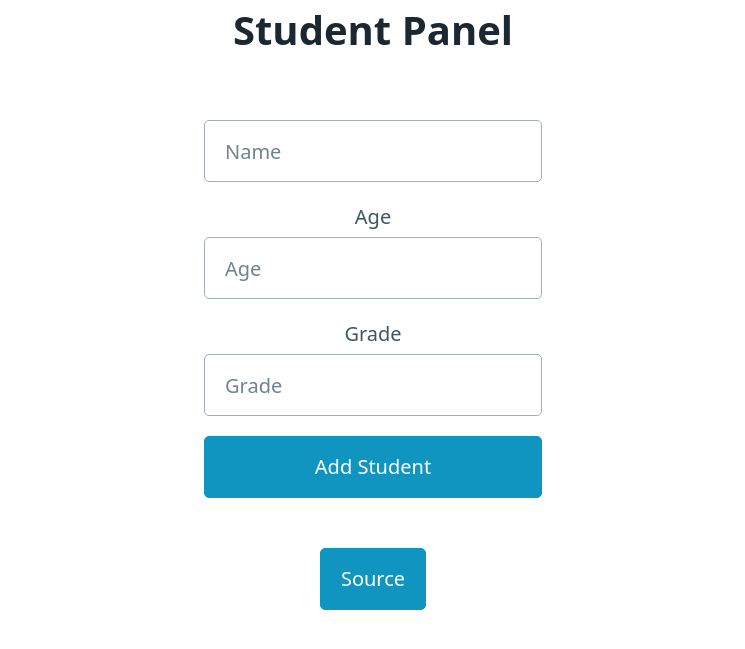
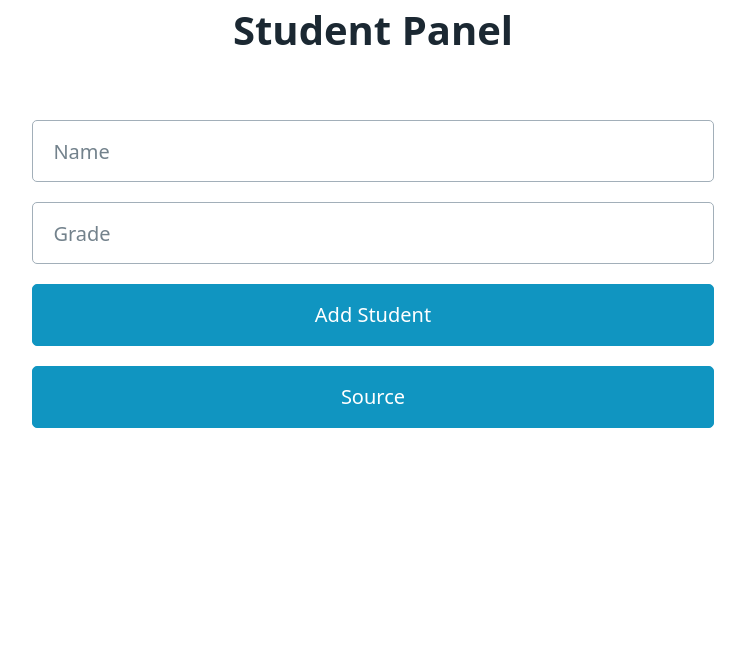
Before and after one commit to imxade/FlaskBasicPortal, a Flask app: page / in a window 1280 px wide. Shown: the top 649 px of the page, without its empty margins (267-1012 px from the left). Run offline with Flask 3, Linux system fonts and the light colour scheme.

Commit message:
labels removed for place holder

```diff
--- a/api/templates/index.html
+++ b/api/templates/index.html
@@ -31,10 +31,8 @@
     <form action="/add_student" method="post">
         <input type="text" placeholder="Name" id="name" name="name" required>
 
-        <label for="age">Age</label>
-        <input type="number" placeholder="Age" id="age" name="age" required>
+        <iut type="number" placeholder="Age" id="age" name="age" required>
 
-        <label for="grade">Grade</label>
         <input type="text" placeholder="Grade" id="grade" name="grade" required>
 
         <button type="submit">Add Student</button>
```
